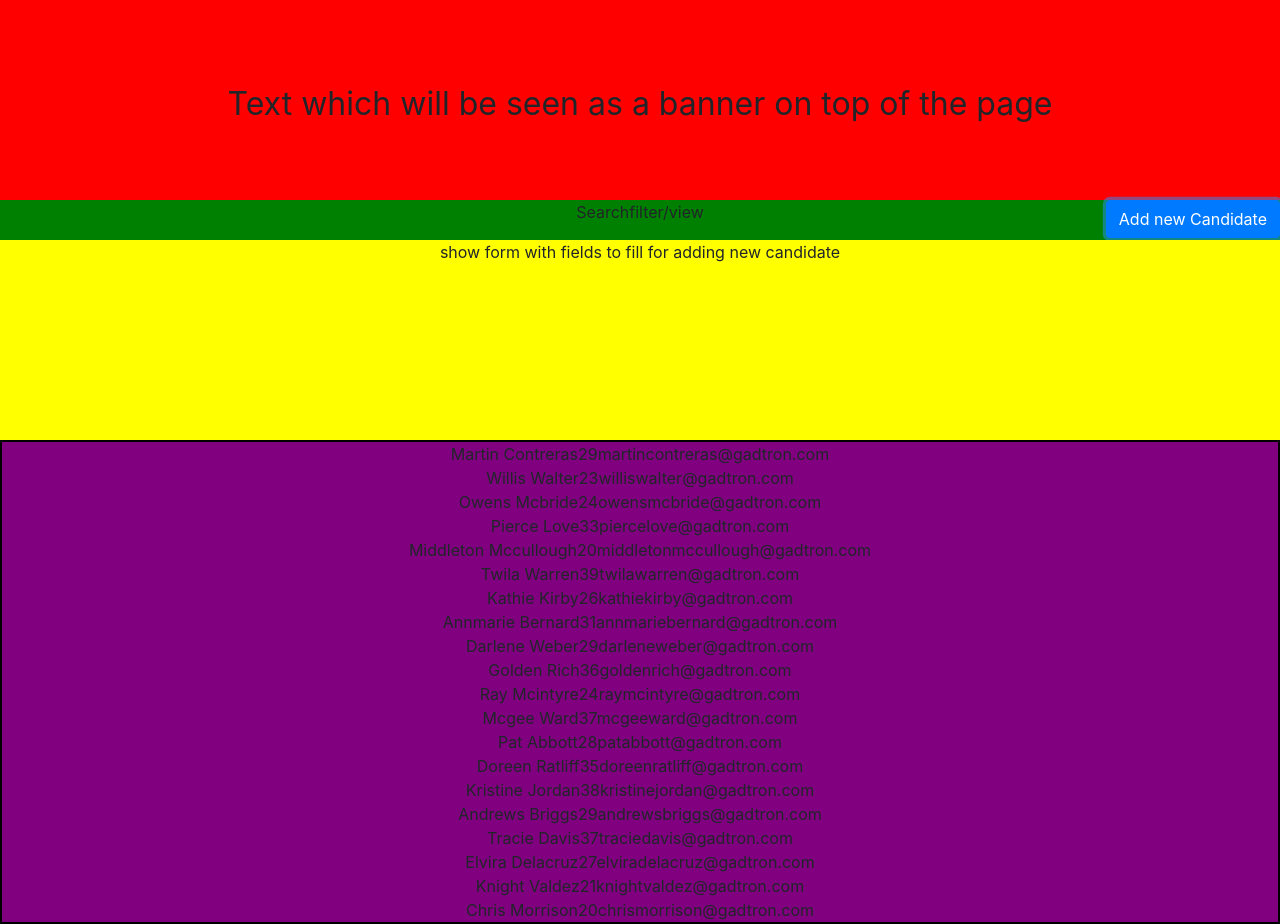
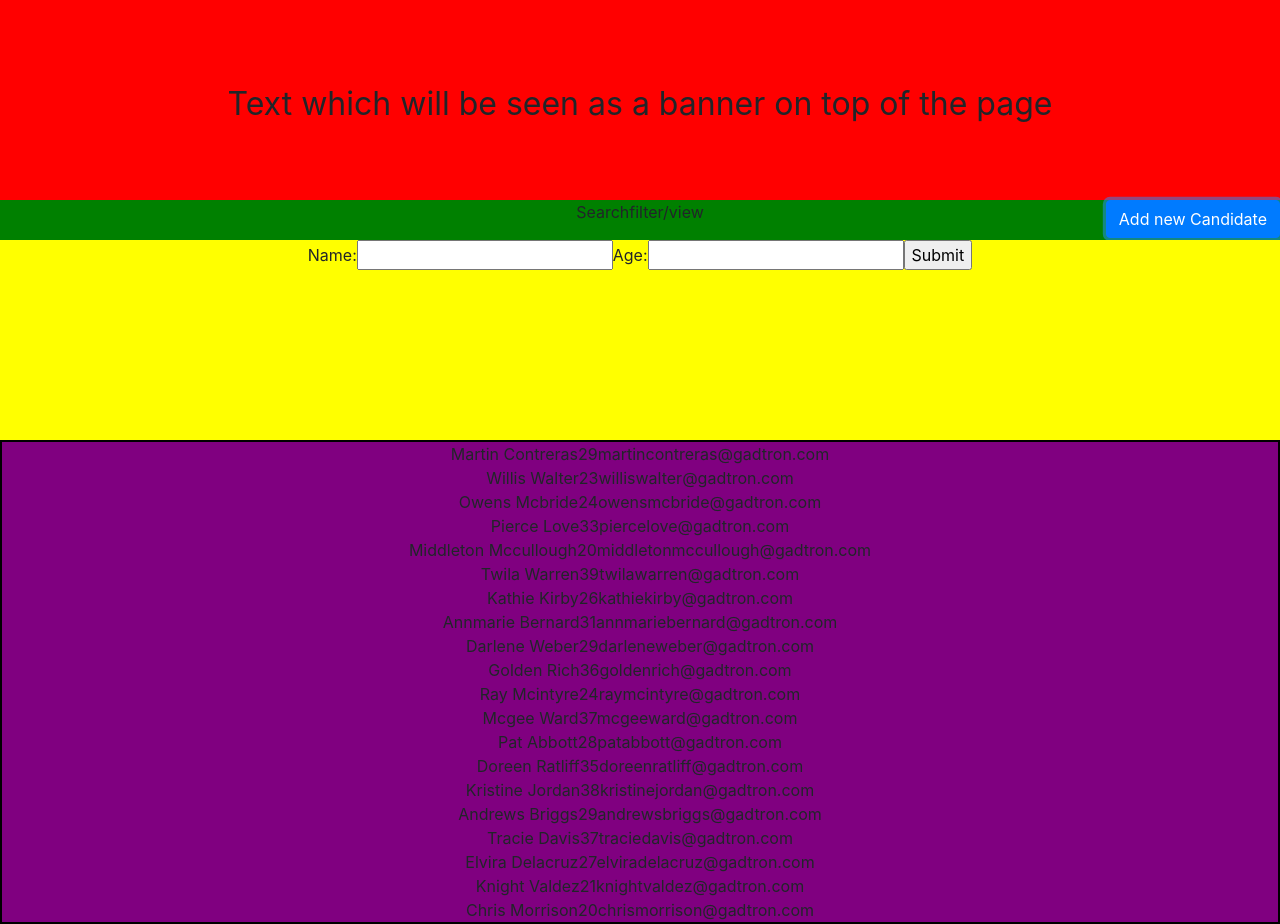
Before and after one commit to snablis/DigitalentRecruit, a React (Create React App) app: page / in a window 1280 px wide. Both pictures are taken after a click on the button "Add new Candidate". Built offline with nearby package versions, Linux system fonts and the light colour scheme.

Commit message:
add logic for form

```diff
--- a/src/components/NewCandidateForm/NewCandidateForm.js
+++ /dev/null
@@ -1,17 +0,0 @@
-import React from 'react';
-import classes from './NewCandidate.module.css';
-
-const newCandidate = (props) => {
-
-    let form = null
-    if (props.showForm) {
-        form = <div className={classes.newCandidate}>
-            show form with fields to fill for adding new candidate
-            </div>
-    }
-
-
-    return (form)
-}
-
-export default newCandidate
--- /dev/null
+++ b/src/containers/NewCandidateForm/NewCandidateForm.js
@@ -0,0 +1,51 @@
+import React from 'react';
+import classes from './NewCandidate.module.css';
+
+class newCandidate extends React.Component {
+    constructor(props) {
+        super(props);
+        this.state = {
+            name: 'Name',
+            age: 'age',
+            email: 'email',
+            adress: 'adress',
+            phone: 'phone'
+        };
+
+        this.handleChange = this.handleChange.bind(this);
+        this.handleSubmit = this.handleSubmit.bind(this);
+    }
+
+    // Need to handle each change value from the forms
+    handleChange(event) {
+        this.setState({ event: event.target.value });
+        console.log(event.target)
+    }
+
+    handleSubmit(event) {
+        alert('An essay was submitted: ' + this.state.value);
+        event.preventDefault();
+    }
+
+    render() {
+        let form = null
+        if (this.props.showForm) {
+            form = <div className={classes.newCandidate}>
+                <form onSubmit={this.handleSubmit}>
+                    <label>
+                        Name:
+          <input type="text" name={this.state.name} onChange={this.handleChange} />
+                        Age:
+          <input type="number" age={this.state.age} onChange={this.handleChange} />
+                    </label>
+                    <input type="submit" value="Submit" />
+                </form>
+            </div>
+        }
+        return (
+            form
+        )
+    }
+}
+
+export default newCandidate
--- a/src/containers/TopPage.js
+++ b/src/containers/TopPage.js
@@ -1,7 +1,7 @@
 import React from 'react';
 import TitleBanner from '../components/TitleBanner/TitleBanner';
 import OptionsBar from '../components/OptionsBar/OptionsBar';
-import NewCandidateForm from '../components/NewCandidateForm/NewCandidateForm'
+import NewCandidateForm from './NewCandidateForm/NewCandidateForm'
 import Candidates from '../components/Candidates/Candidates'
 import data from '../assets/mockdata.json'
 
@@ -39,13 +39,12 @@ class TopPage extends React.Component {
 
                 {/* Searchbar && filter options &&  Button to add new candidate. */}
                 <OptionsBar
-                    // showForm={() => this.showFormHandler()} />
-                    showForm={() =>  this.showFormHandler()} />
+                    showForm={() => this.showFormHandler()} />
                 {/* Form to fill with new candidate information.  */}
                 <NewCandidateForm
                     showForm={this.state.UI.showForm} />
                 {/* Container with current candidates */}
-                <Candidates data={data}/>
+                <Candidates data={data} />
             </>
         )
     }
```
Also changed, not shown: src/containers/NewCandidateForm/NewCandidate.module.css (renamed from src/components/NewCandidateForm/NewCandidate.module.css), 1 other file (tests, documents, lock files or other folders).
